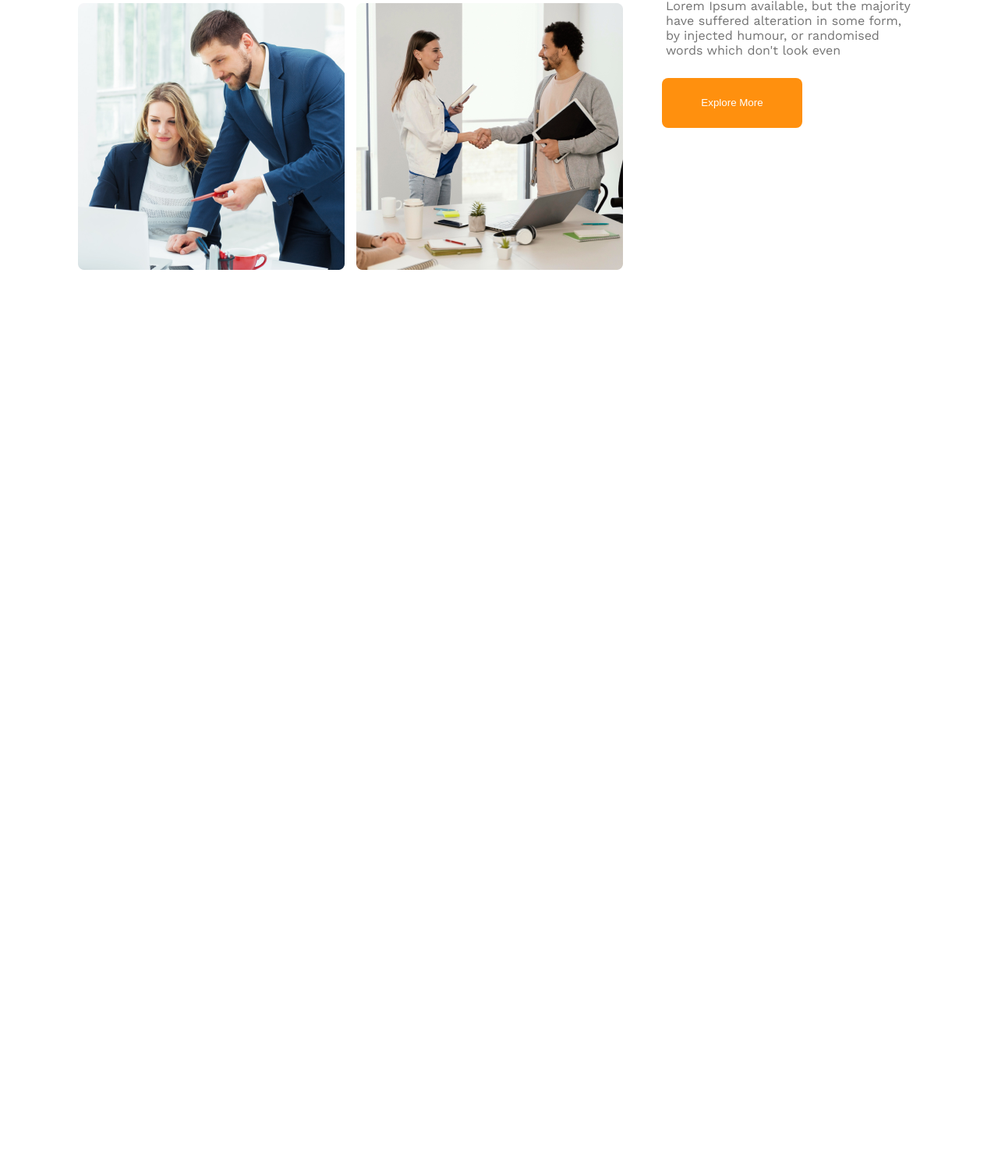
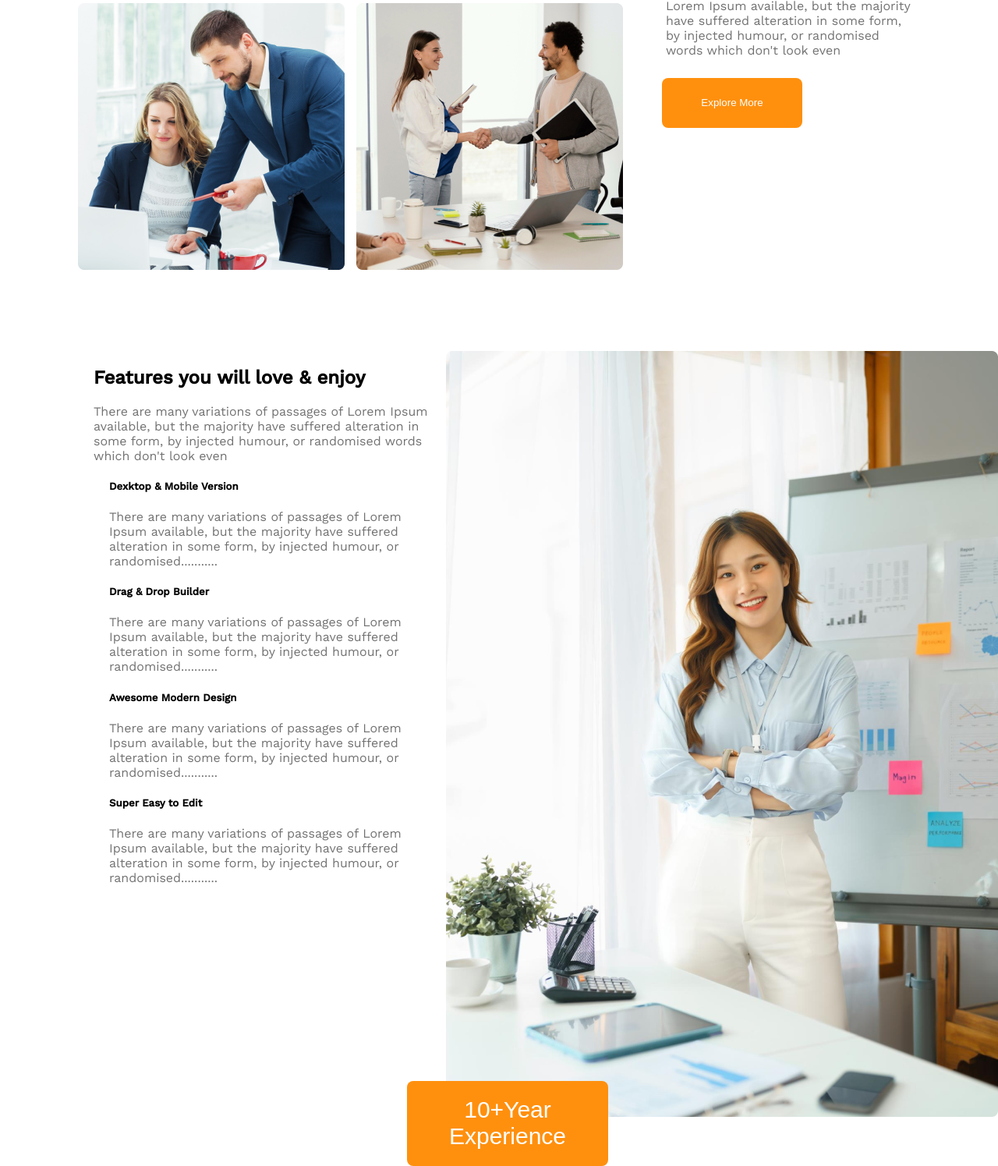
Before and after one commit to jakyaafrinbristi/second-assignment, a plain HTML site: page index.html in a window 1280 px wide. Shown: the part 1798-3293 px from the top of the page at 78% size. Before the commit the page ends 2248 px from the top, so only its background shows below. Drawn offline with nearby package versions, Linux system fonts and the light colour scheme.

Commit message:
second section added

```diff
--- a/index.html
+++ b/index.html
@@ -1,13 +1,17 @@
 <!DOCTYPE html>
 <html lang="en">
+
 <head>
     <meta charset="UTF-8">
     <meta http-equiv="X-UA-Compatible" content="IE=edge">
     <meta name="viewport" content="width=device-width, initial-scale=1.0">
     <title>Architects Website</title>
+
     <!-- stylesheet -->
     <link rel="stylesheet" href="styles/architect.css">
+
 </head>
+
 <body>
     <!-- header start -->
     <header class="header">
@@ -22,10 +26,12 @@
         </nav>
         <!-- header banner -->
         <div class="banner">
-         <div class="banner-info">
-              <h1 class="banner-title">Brand New  Group of Architects </h1>
-              <p class="banner-description">There are many variations of passages of Lorem Ipsum available, but the majority have suffered alteration in some form, by injected humour, or randomised words which don't look even</p>
-              <button class="btn">Explore More</button>
+            <div class="banner-info">
+                <h1 class="banner-title">Brand New Group of Architects </h1>
+                <p class="banner-description">There are many variations of passages of Lorem Ipsum available, but the
+                    majority have suffered alteration in some form, by injected humour, or randomised words which don't
+                    look even</p>
+                <button class="btn">Explore More</button>
             </div>
             <div class="banner-img">
                 <img src="images/banner.png" alt="">
@@ -54,16 +60,44 @@
                 </div>
             </div>
             <div class="gruop-details">
-                <h2 class="gruop-title"><span class="list">Quick list</span> of Our <span class="text">Features</span></h2>
-                <p class="gruop-description">There are many variations of passages of Lorem Ipsum available, but the majority have suffered alteration in some form, by injected humour, or randomised words which don't look even</p>
+                <h2 class="gruop-title"><span class="list">Quick list</span> of Our <span class="text">Features</span>
+                </h2>
+                <p class="gruop-description">There are many variations of passages of Lorem Ipsum available, but the
+                    majority have suffered alteration in some form, by injected humour, or randomised words which don't
+                    look even</p>
                 <button class="btn">Explore More</button>
 
             </div>
 
         </section>
         <!-- first-section-end -->
-        <section>
+        <!-- second section  -->
+        <section class="features">
+            <div class="feature-info">
+                <h1 class="feature-subtitle">Features you will love & enjoy</h1>
+                <p class="feature-description">There are many variations of passages of Lorem Ipsum available, but the majority have suffered
+                    alteration in some form, by injected humour, or randomised words which don't look even</p>
+                <div class="title">
+                    <h5>Dexktop & Mobile Version</h5>
+                <p class="feature-description">There are many variations of passages of Lorem Ipsum available, but the majority have suffered
+                    alteration in some form, by injected humour, or randomised...........</p>
+                <h5>Drag & Drop Builder</h5>
+                <p class="feature-description">There are many variations of passages of Lorem Ipsum available, but the majority have suffered
+                    alteration in some form, by injected humour, or randomised...........</p>
+                <h5>Awesome Modern Design</h5>
+                <p class="feature-description">There are many variations of passages of Lorem Ipsum available, but the majority have suffered
+                    alteration in some form, by injected humour, or randomised...........</p>
+                <h5>Super Easy to Edit</h5>
+                <p class="feature-description">There are many variations of passages of Lorem Ipsum available, but the majority have suffered
+                    alteration in some form, by injected humour, or randomised...........</p>
 
+                </div>
+            </div>
+            <div class="feature-img">
+                <img src="images/architect.png" alt="">
+
+                <button class="btn2">10+Year Experience</button>
+            </div>
         </section>
 
     </main>
@@ -72,4 +106,5 @@
     </footer>
 
 </body>
+
 </html>
--- a/styles/architect.css
+++ b/styles/architect.css
@@ -119,4 +119,38 @@ nav li {
 .text {
     color: #FF900E;
 }
+
 /* second-section-style */
+.features {
+    display: flex;
+    gap: 10px;
+
+}
+
+.feature-info {
+    margin-left: 120px;
+}
+
+.feature-description {
+    color: #727272;
+    font-weight: 400;
+    font-size: 16px;
+}
+
+
+.btn2 {
+    margin-top: -50px;
+    margin-left: -50px;
+
+    Width:258px;
+    Height:109px;
+    font-weight: 500;
+    font-size: 30px;
+    background: #FF900E;
+    border-radius: 8px;
+    color: #FFFFFF;
+    border: 0 solid;
+}
+.title{
+    padding-left: 20px;
+}
```
